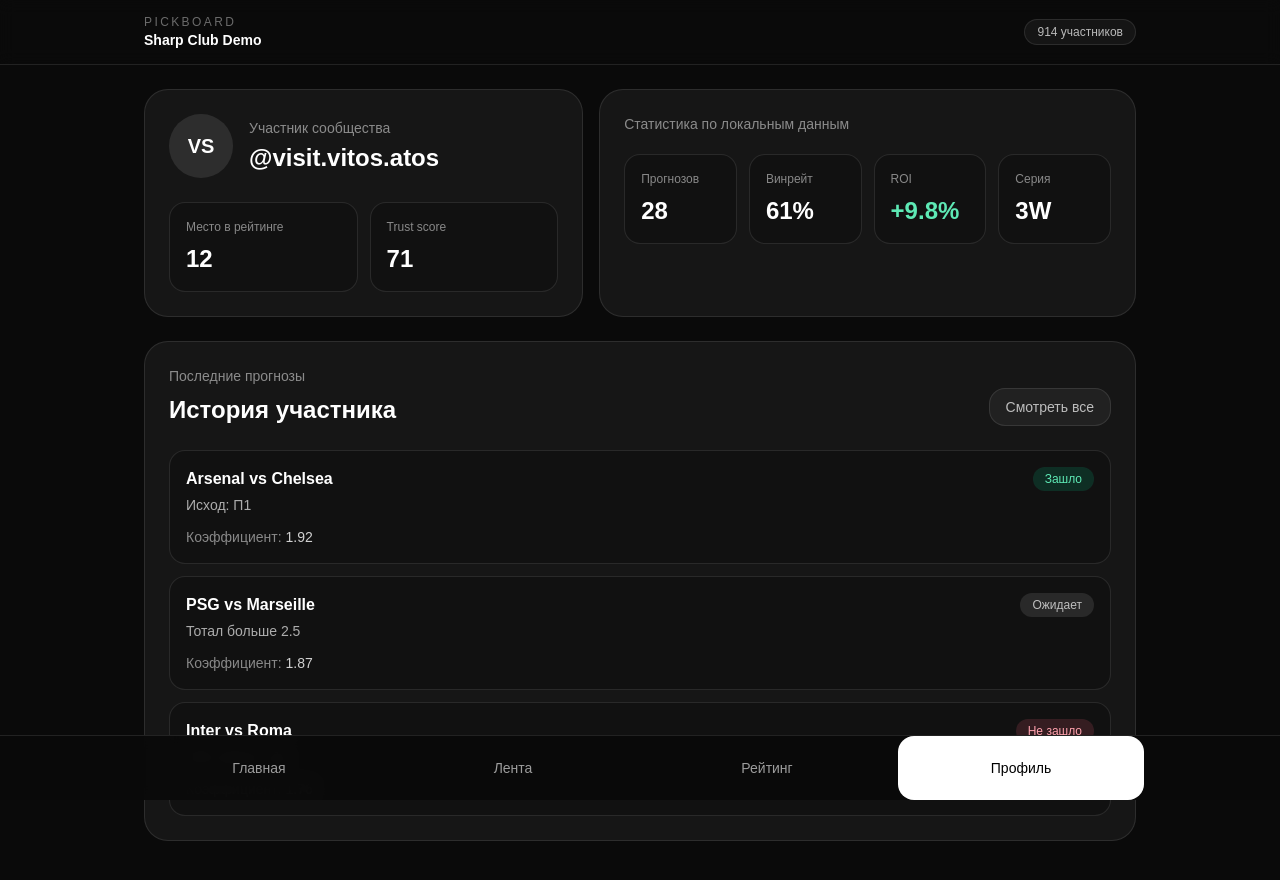
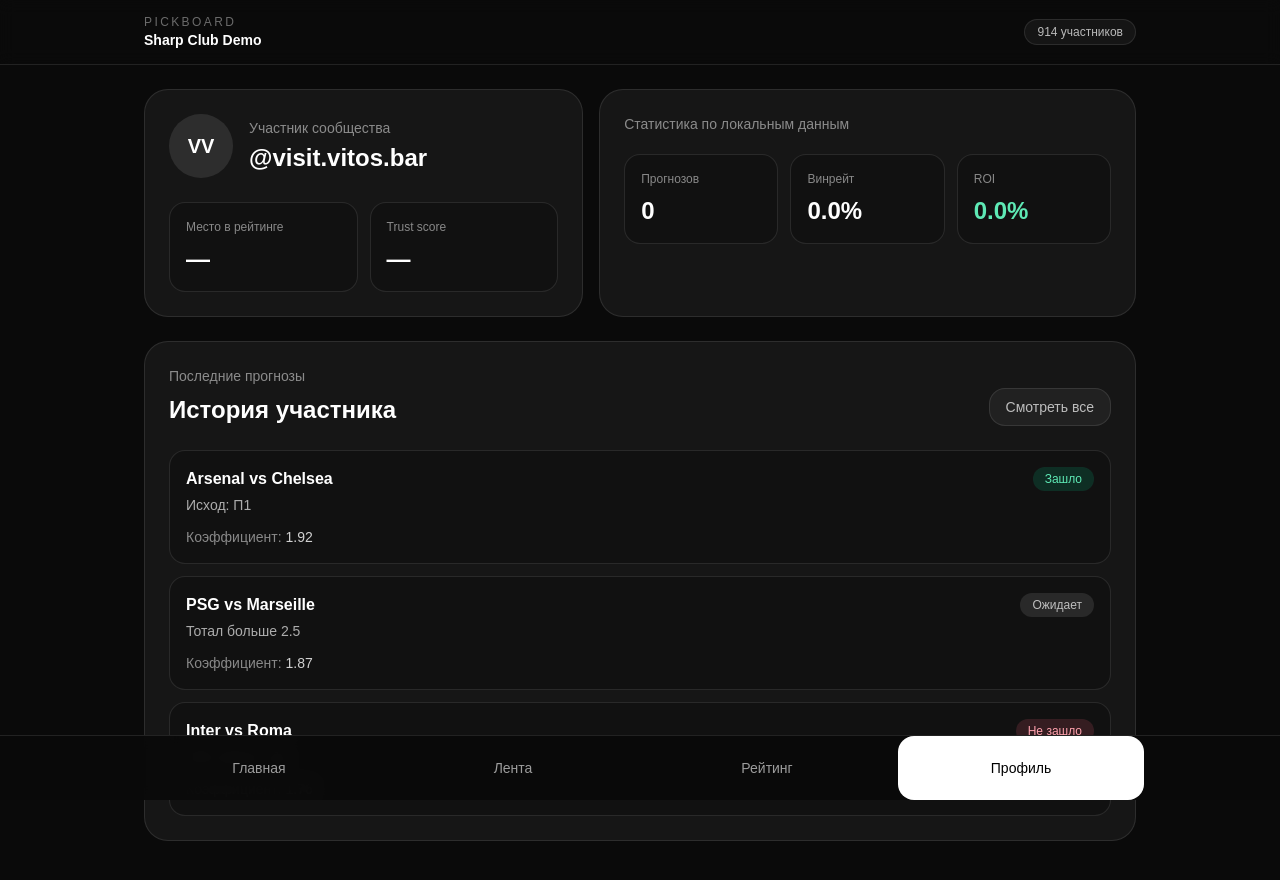
Before and after one commit to visitvitosatos-pixel/pickboard, a Next.js app: page /profile in a window 1280 px wide. Shown: the top 880 px of the page. Built offline with nearby package versions, Linux system fonts and the light colour scheme.

Commit message:
fix: move leaderboard and profile to domain picks

```diff
--- a/src/features/pick-form/add-pick-form.tsx
+++ b/src/features/pick-form/add-pick-form.tsx
@@ -727,17 +727,20 @@ export function AddPickForm() {
 
                   <label className="space-y-2">
   <span className="text-sm text-white/70">Исход</span>
-                    <input
-                      type="text"
+  <select
     value={eventItem.marketType}
     onChange={(event) =>
       updateExpressEvent(index, "marketType", event.target.value)
     }
-                      placeholder="Например: П1"
-                      className={getInputClassName(
+    className={getSelectClassName(
       Boolean(errors.expressEvents?.[index]?.marketType),
     )}
-                    />
+  >
+    <option value="">Выбери исход</option>
+    <option value="П1">П1</option>
+    <option value="Х">Х</option>
+    <option value="П2">П2</option>
+  </select>
                     {errors.expressEvents?.[index]?.marketType ? (
                       <p className="text-sm text-rose-300">
                         {errors.expressEvents[index]?.marketType}
--- a/src/features/profile/profile-recent-picks.tsx
+++ b/src/features/profile/profile-recent-picks.tsx
@@ -1,11 +1,13 @@
 "use client";
 
+// Последние пики профиля.
+// Читает доменные Pick из dual storage.
+
 import { useEffect, useMemo, useState } from "react";
-import { getStoredPicks } from "@/lib/utils/picks-storage";
-import { getRecentProfilePicks } from "@/lib/utils/profile";
-import type { StoredPick } from "@/types/pick";
+import { getDomainStoredPicks } from "@/lib/utils/picks-storage";
+import type { Pick } from "@/types/pick";
 
-const currentAuthor = "@visit.vitos.atos";
+const currentAuthor = "@visit.vitos.bar";
 
 const demoPicks = [
   {
@@ -34,15 +36,15 @@ const demoPicks = [
   },
 ];
 
-function mapStatusToUi(status: StoredPick["status"]) {
-  if (status === "won") {
+function mapDomainStatusToUi(pick: Pick) {
+  if (pick.status === "settled" && pick.settlement.result === "won") {
     return {
       label: "Зашло",
       className: "bg-emerald-400/15 text-emerald-300",
     };
   }
 
-  if (status === "lost") {
+  if (pick.status === "settled" && pick.settlement.result === "lost") {
     return {
       label: "Не зашло",
       className: "bg-rose-400/15 text-rose-300",
@@ -55,28 +57,65 @@ function mapStatusToUi(status: StoredPick["status"]) {
   };
 }
 
+function getPickTitle(pick: Pick) {
+  const firstLeg = pick.legs[0];
+  if (!firstLeg) return "Матч не найден";
+  return `${firstLeg.homeTeam} vs ${firstLeg.awayTeam}`;
+}
+
+function getPickMarket(pick: Pick) {
+  const firstLeg = pick.legs[0];
+  if (!firstLeg) return "Рынок не указан";
+
+  if (firstLeg.marketType === "match_result") {
+    if (firstLeg.marketValue === "1") return "Исход: П1";
+    if (firstLeg.marketValue === "X") return "Исход: Х";
+    if (firstLeg.marketValue === "2") return "Исход: П2";
+  }
+
+  if (firstLeg.marketType === "btts") {
+    return `Обе забьют: ${firstLeg.marketValue === "yes" ? "Да" : "Нет"}`;
+  }
+
+  if (firstLeg.marketType === "total_over") {
+    return `Тотал больше ${firstLeg.marketValue}`;
+  }
+
+  if (firstLeg.marketType === "total_under") {
+    return `Тотал меньше ${firstLeg.marketValue}`;
+  }
+
+  return "Рынок не указан";
+}
+
 export function ProfileRecentPicks() {
-  const [storedPicks, setStoredPicks] = useState<StoredPick[]>([]);
+  const [storedPicks, setStoredPicks] = useState<Pick[]>([]);
 
   useEffect(() => {
-    setStoredPicks(getStoredPicks());
+    setStoredPicks(getDomainStoredPicks());
   }, []);
 
   const recentPicks = useMemo(() => {
-    const localPicks = getRecentProfilePicks(storedPicks, currentAuthor);
+    const localPicks = storedPicks
+      .filter((pick) => pick.authorHandle === currentAuthor)
+      .sort(
+        (a, b) =>
+          new Date(b.createdAtUtc).getTime() - new Date(a.createdAtUtc).getTime(),
+      )
+      .slice(0, 5);
 
     if (localPicks.length === 0) {
       return demoPicks;
     }
 
     return localPicks.map((pick) => {
-      const statusUi = mapStatusToUi(pick.status);
+      const statusUi = mapDomainStatusToUi(pick);
 
       return {
         id: pick.id,
-        eventName: pick.eventName,
-        pick: pick.market,
-        odds: pick.odds,
+        eventName: getPickTitle(pick),
+        pick: getPickMarket(pick),
+        odds: String(pick.totalOdds),
         status: statusUi.label,
         statusClassName: statusUi.className,
       };
--- a/src/features/profile/profile-summary.tsx
+++ b/src/features/profile/profile-summary.tsx
@@ -1,28 +1,74 @@
 "use client";
 
+// Верхний блок профиля.
+// Берёт данные из новой доменной модели Pick.
+// Фейковые stats убраны.
+
 import { useEffect, useMemo, useState } from "react";
-import { getStoredPicks } from "@/lib/utils/picks-storage";
-import { buildLeaderboardFromPicks } from "@/lib/utils/leaderboard";
-import { buildProfileStats } from "@/lib/utils/profile";
-import type { StoredPick } from "@/types/pick";
+import { buildProductLeaderboardRows } from "@/lib/domain/scoring";
+import { getDomainStoredPicks } from "@/lib/utils/picks-storage";
+import type { Pick } from "@/types/pick";
 
-const currentAuthor = "@visit.vitos.atos";
+const currentAuthor = "@visit.vitos.bar";
+
+function formatPercent(value: number) {
+  return `${value.toFixed(1)}%`;
+}
+
+function formatSignedPercent(value: number) {
+  const sign = value >= 0 ? "+" : "";
+  return `${sign}${value.toFixed(1)}%`;
+}
 
 export function ProfileSummary() {
-  const [storedPicks, setStoredPicks] = useState<StoredPick[]>([]);
+  const [storedPicks, setStoredPicks] = useState<Pick[]>([]);
 
   useEffect(() => {
-    setStoredPicks(getStoredPicks());
+    setStoredPicks(getDomainStoredPicks());
   }, []);
 
   const stats = useMemo(() => {
-    const leaderboard = buildLeaderboardFromPicks(storedPicks);
+    const authorPicks = storedPicks.filter(
+      (pick) => pick.authorHandle === currentAuthor,
+    );
 
-    return buildProfileStats({
-      picks: storedPicks,
-      leaderboard,
-      author: currentAuthor,
-    });
+    const leaderboard = buildProductLeaderboardRows(storedPicks);
+    const leaderboardRow = leaderboard.find((row) => row.name === currentAuthor);
+
+    if (authorPicks.length === 0) {
+      return {
+        rank: "—",
+        trustScore: "—",
+        picksCount: 0,
+        winRate: "0.0%",
+        roi: "0.0%",
+      };
+    }
+
+    const settled = authorPicks.filter((pick) => pick.status === "settled");
+    const wins = settled.filter((pick) => pick.settlement.result === "won").length;
+    const settledCount = settled.length;
+
+    const totalPnl = settled.reduce(
+      (sum, pick) => sum + (pick.settlement.pnlUnits ?? 0),
+      0,
+    );
+
+    const totalRisk = settled.reduce(
+      (sum, pick) => sum + (pick.stakeUnits ?? 0),
+      0,
+    );
+
+    const winRate = settledCount > 0 ? (wins / settledCount) * 100 : 0;
+    const roi = totalRisk > 0 ? (totalPnl / totalRisk) * 100 : 0;
+
+    return {
+      rank: leaderboardRow?.rank ?? "—",
+      trustScore: leaderboardRow?.trustScore ?? "—",
+      picksCount: authorPicks.length,
+      winRate: formatPercent(winRate),
+      roi: formatSignedPercent(roi),
+    };
   }, [storedPicks]);
 
   return (
@@ -30,7 +76,7 @@ export function ProfileSummary() {
       <article className="rounded-3xl border border-white/10 bg-white/5 p-6">
         <div className="flex items-center gap-4">
           <div className="flex h-16 w-16 items-center justify-center rounded-full bg-white/10 text-xl font-semibold text-white">
-            VS
+            VV
           </div>
 
           <div>
@@ -44,7 +90,9 @@ export function ProfileSummary() {
         <div className="mt-6 grid gap-3 sm:grid-cols-2">
           <div className="rounded-2xl border border-white/10 bg-black/20 p-4">
             <p className="text-xs text-white/50">Место в рейтинге</p>
-            <p className="mt-2 text-2xl font-semibold text-white">{stats.rank}</p>
+            <p className="mt-2 text-2xl font-semibold text-white">
+              {stats.rank}
+            </p>
           </div>
 
           <div className="rounded-2xl border border-white/10 bg-black/20 p-4">
@@ -59,7 +107,7 @@ export function ProfileSummary() {
       <article className="rounded-3xl border border-white/10 bg-white/5 p-6">
         <p className="text-sm text-white/50">Статистика по локальным данным</p>
 
-        <div className="mt-5 grid gap-3 sm:grid-cols-2 lg:grid-cols-4">
+        <div className="mt-5 grid gap-3 sm:grid-cols-3">
           <div className="rounded-2xl border border-white/10 bg-black/20 p-4">
             <p className="text-xs text-white/50">Прогнозов</p>
             <p className="mt-2 text-2xl font-semibold text-white">
@@ -84,13 +132,6 @@ export function ProfileSummary() {
               {stats.roi}
             </p>
           </div>
-
-          <div className="rounded-2xl border border-white/10 bg-black/20 p-4">
-            <p className="text-xs text-white/50">Серия</p>
-            <p className="mt-2 text-2xl font-semibold text-white">
-              {stats.streak}
-            </p>
-          </div>
         </div>
       </article>
     </section>
```
Also changed, not shown: src/features/leaderboard/leaderboard-table.tsx (+32 -23 lines). Lines whose indentation alone changed are shown as unchanged.
